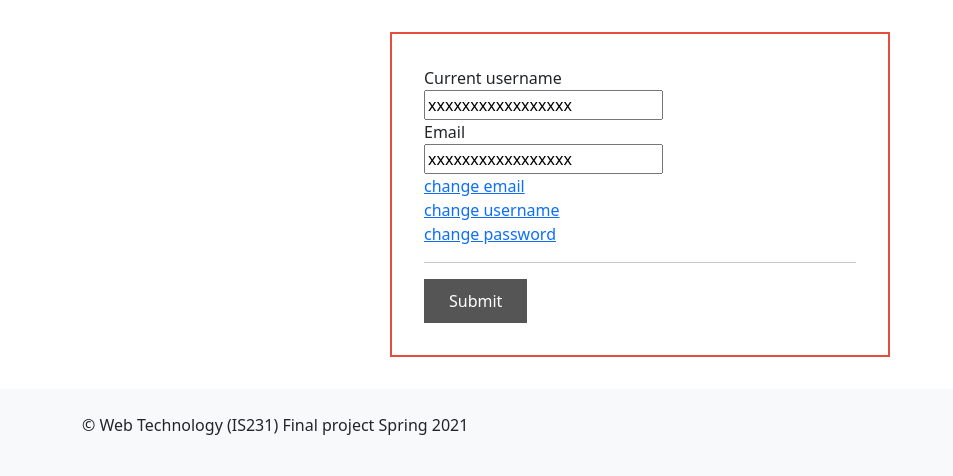
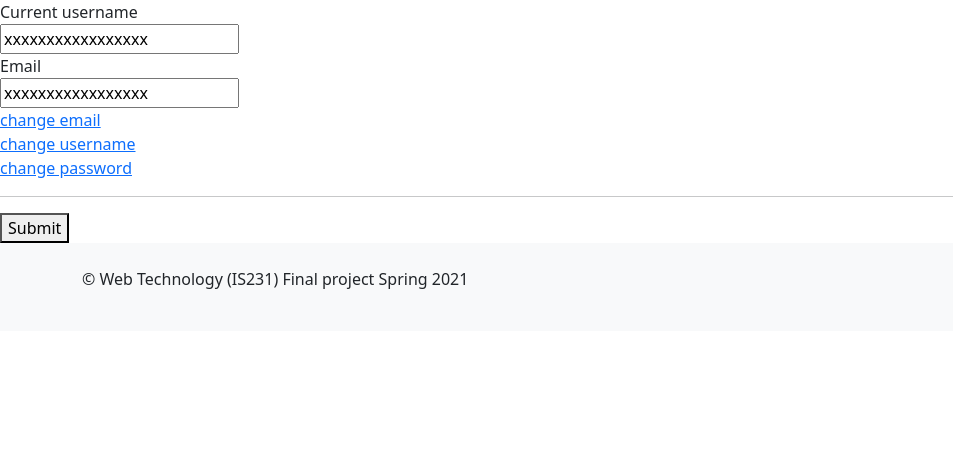
Before and after one commit to elhusseinn/Web-Technology-Final-Project, a Django app: page /user/profile/ in a window 1280 px wide. Shown: the part 71-547 px from the top of the page, without its empty margins (0-953 px from the left). Run offline with Django 3.2, Linux system fonts and the light colour scheme; the visitor is signed in with stand-in values (Sample User, id 1); some libraries are stand-ins or nearby versions.

Commit message:
CSS fix and cleanup

```diff
--- a/static/css/profile.css
+++ /dev/null
@@ -1,17 +0,0 @@
-.submission-form{
-    max-width: 500px;
-    margin: 2rem auto;
-    border: 2px solid #E74C3C;
-    padding: 2rem;
-
-}
-.btn-signup{
-  background-color: #555555;
-  border: none;
-  color: white;
-  padding: 10px 25px;
-  text-align: center;
-  text-decoration: none;
-  display: inline-block;
-  font-size: 16px;
-}
--- a/templates/user/profile.html
+++ b/templates/user/profile.html
@@ -4,7 +4,7 @@
 {% block title %} Profile {% endblock title %}
 
 {% block headscript %}
-<link rel="stylesheet" href='{% static "css/profile.css" %}'>
+<link rel="stylesheet" href='{% static "css/common.css" %}'>
 {% endblock headscript %}
 
 {% block content %}
--- a/templates/user/register.html
+++ b/templates/user/register.html
@@ -4,7 +4,7 @@
 {% block title %} Register | University Library {% endblock title %}
 
 {% block headscript %}
-<link rel="stylesheet" href='{% static "css/SignUp.css" %}'>
+<link rel="stylesheet" href='{% static "css/common.css" %}'>
 {% load crispy_forms_tags %}
 {% endblock headscript %}
 
```
Also changed, not shown: static/css/signUp.css (deleted, +0 -18 lines).
